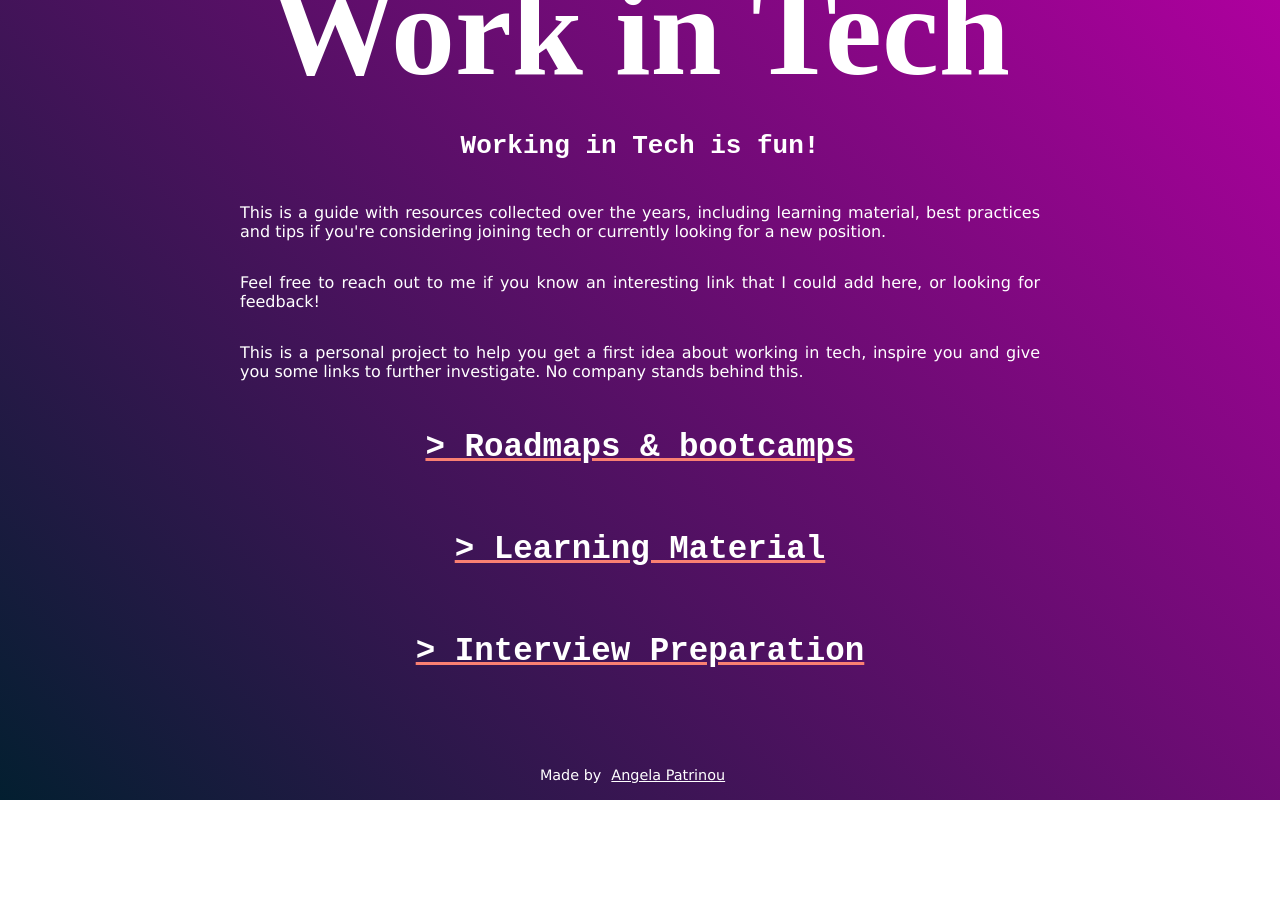
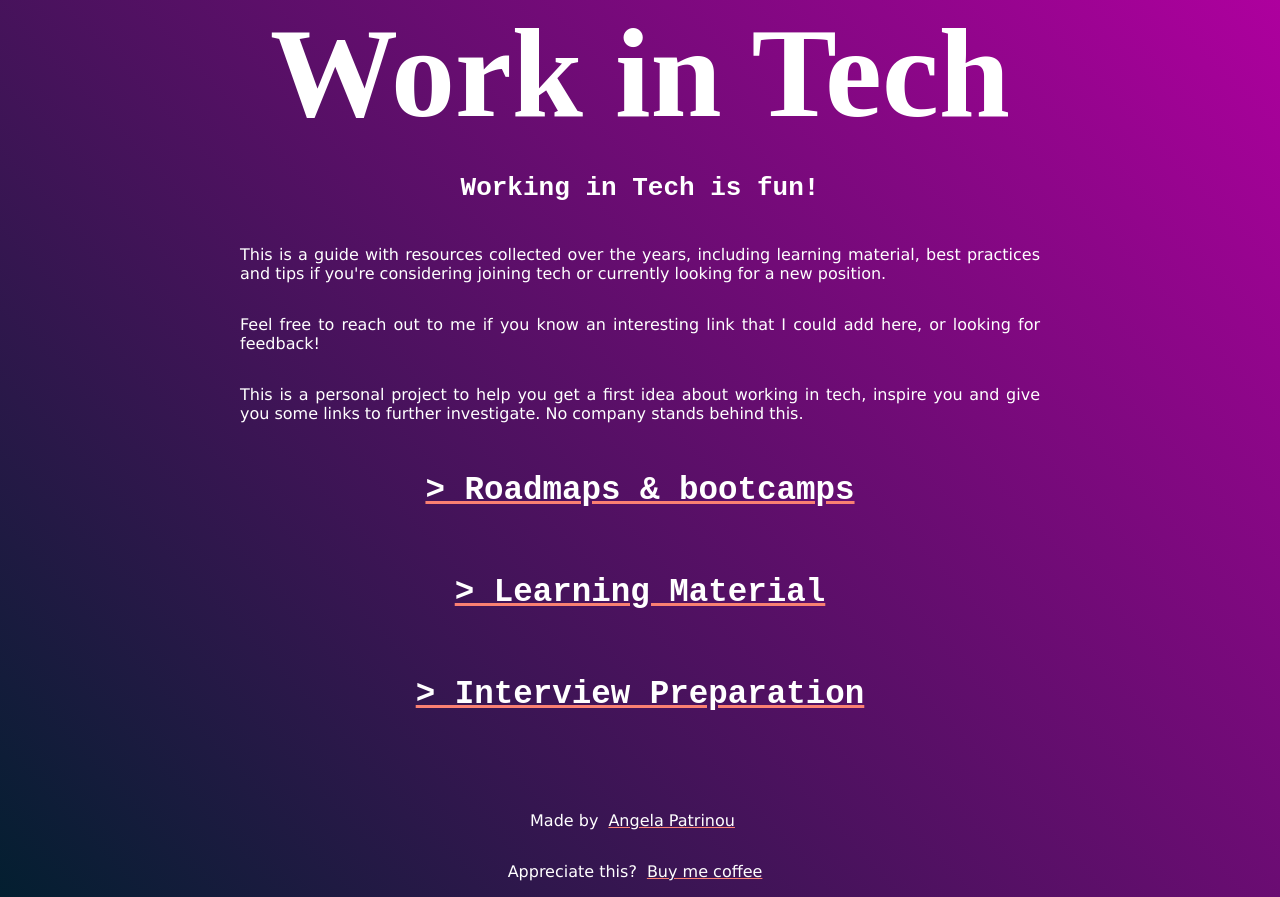
Before and after one commit to patrinoua/work-in-tech, a React (Create React App) app: page / in a window 1280 px wide. Before the commit the page ends 842 px from the top, so only its background shows below. Built offline with nearby package versions, Linux system fonts and the light colour scheme.

Commit message:
buy me coffee link

```diff
--- a/src/App.js
+++ b/src/App.js
@@ -10,7 +10,7 @@ const fontFamilyParagraphText = 'verdana'
 
 const Container = styled.div`
   width: 100vw;
-  height: 100vh;
+  min-height: 100vh;
   display: flex;
   justify-content: center;
   align-items: center;
@@ -106,42 +106,37 @@ function App() {
         <div
           style={{
             display: 'flex',
+            justifyContent: 'center',
             marginRight: '15px',
             marginTop: 50,
-            display: 'flex',
-            fontSize: '.9em',
-            justifyContent: 'center',
           }}
         >
           <Regular style={{ marginRight: '10px' }}>Made by </Regular>
-          <a
+          <A
             href='https://angelapatrinou.com'
             target='_blank'
             rel='noopener noreferrer'
-            style={{ textDecorationColor: 'white' }}
+            // style={{ textDecorationColor: 'white' }}
           >
             <Regular>Angela Patrinou</Regular>
-          </a>
+          </A>
         </div>
         <div
           style={{
             display: 'flex',
-            fontSize: '.9em',
-            justifyContent: 'center',
           }}
         >
-          <Regular>creator of</Regular>
-          <a
-            href='https://angelapatrinou.com'
+          <Regular>Appreciate this?</Regular>
+          <A
+            href='https://www.buymeacoffee.com/patrinoua'
             target='_blank'
             rel='noopener noreferrer'
-            style={{ textDecorationColor: 'white' }}
+            // style={{ textDecorationColor: 'white' }}
           >
             <Regular style={{ marginLeft: '10px', marginRight: '10px' }}>
-              Buddies
+              Buy me coffee
             </Regular>
-          </a>
-          <Regular>the expat app.</Regular>
+          </A>
         </div>
         {/* <Regular
         style={{
```
